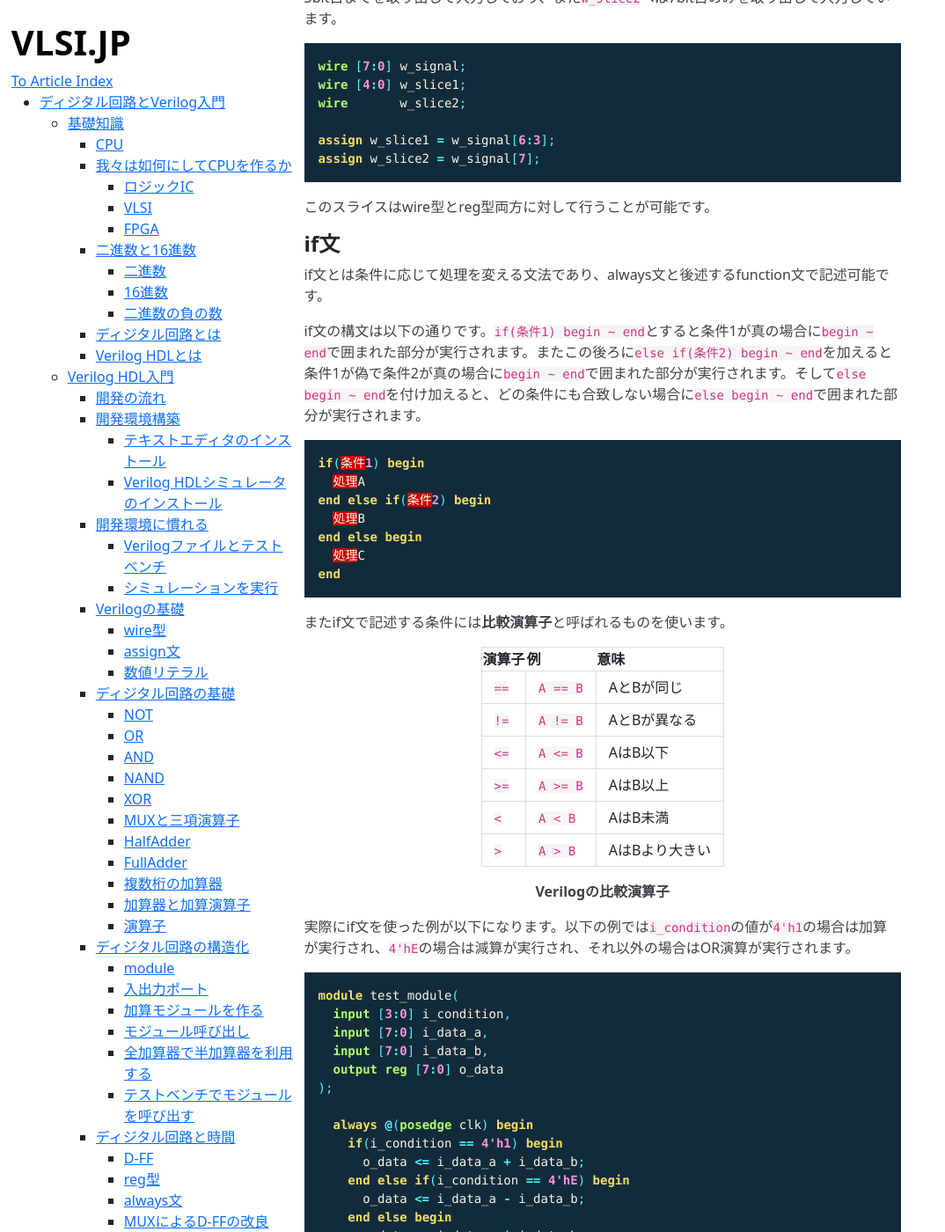
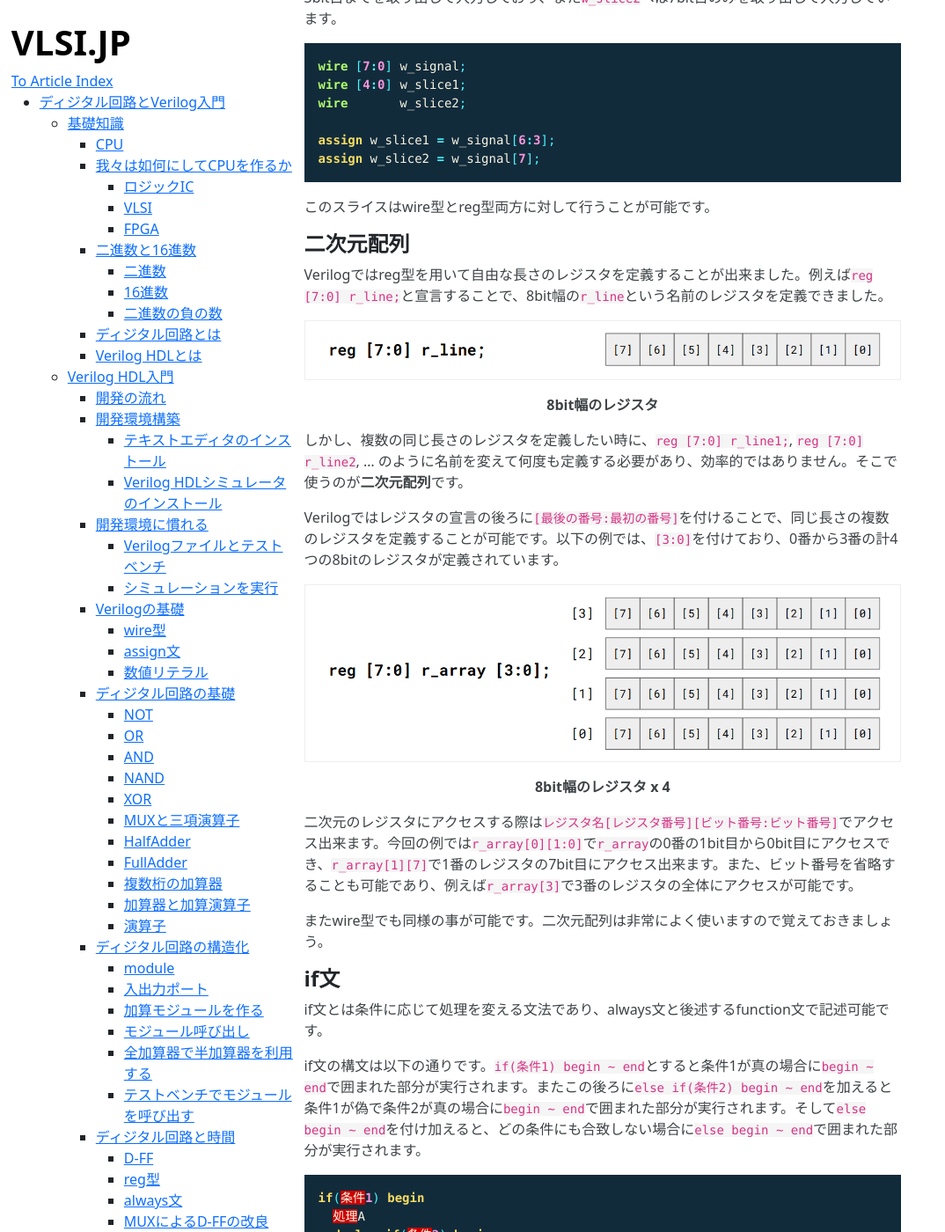
Before and after one commit to VLSI-JP/VLSI-JP.github.io, a Jekyll site: the page built from DigitalCircuit_And_Verilog.md, in a window 1280 px wide and 1400 px high, scrolled down 55728 px. Shown: the whole window at 88% size, without its empty margins (0-1074 px from the left). Built offline with Jekyll 4.4.1, drawn with Linux system fonts in a browser that asks for light colours; formulas are drawn with MathJax 3.

Commit message:
add array dsc

```diff
--- a/DigitalCircuit_And_Verilog.md
+++ b/DigitalCircuit_And_Verilog.md
@@ -1760,6 +1760,24 @@ assign w_slice2 = w_signal[7];
 
 このスライスはwire型とreg型両方に対して行うことが可能です。
 
+#### 二次元配列
+
+Verilogではreg型を用いて自由な長さのレジスタを定義することが出来ました。例えば`reg [7:0] r_line;`と宣言することで、8bit幅の`r_line`という名前のレジスタを定義できました。
+
+![](https://raw.githubusercontent.com/VLSI-JP/VLSI-JP.github.io/main/images/LetsMakeCPU/reg_line.png)
+<p style="text-align:center"><b>8bit幅のレジスタ</b></p>
+
+しかし、複数の同じ長さのレジスタを定義したい時に、`reg [7:0] r_line1;`, `reg [7:0] r_line2`, ... のように名前を変えて何度も定義する必要があり、効率的ではありません。そこで使うのが**二次元配列**です。
+
+Verilogではレジスタの宣言の後ろに`[最後の番号:最初の番号]`を付けることで、同じ長さの複数のレジスタを定義することが可能です。以下の例では、`[3:0]`を付けており、0番から3番の計4つの8bitのレジスタが定義されています。
+
+![](https://raw.githubusercontent.com/VLSI-JP/VLSI-JP.github.io/main/images/LetsMakeCPU/reg_array.png)
+<p style="text-align:center"><b>8bit幅のレジスタ x 4</b></p>
+
+二次元のレジスタにアクセスする際は`レジスタ名[レジスタ番号][ビット番号:ビット番号]`でアクセス出来ます。今回の例では`r_array[0][1:0]`で`r_array`の0番の1bit目から0bit目にアクセスでき、`r_array[1][7]`で1番のレジスタの7bit目にアクセス出来ます。また、ビット番号を省略することも可能であり、例えば`r_array[3]`で3番のレジスタの全体にアクセスが可能です。
+
+またwire型でも同様の事が可能です。二次元配列は非常によく使いますので覚えておきましょう。
+
 #### if文
 
 if文とは条件に応じて処理を変える文法であり、always文と後述するfunction文で記述可能です。
```
